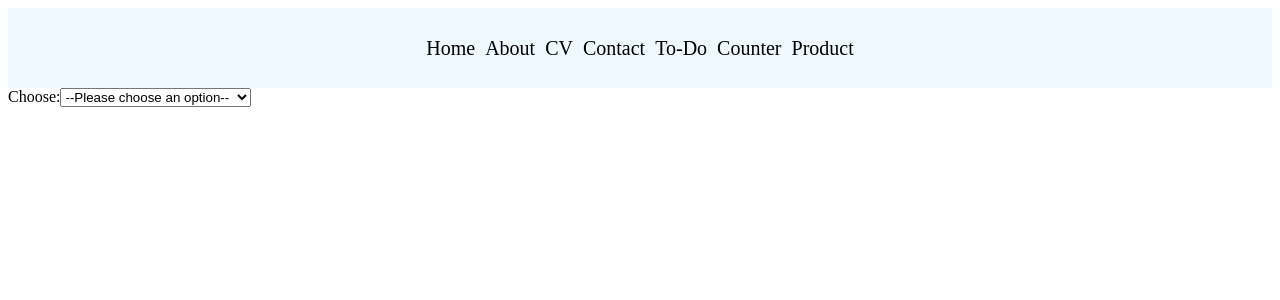
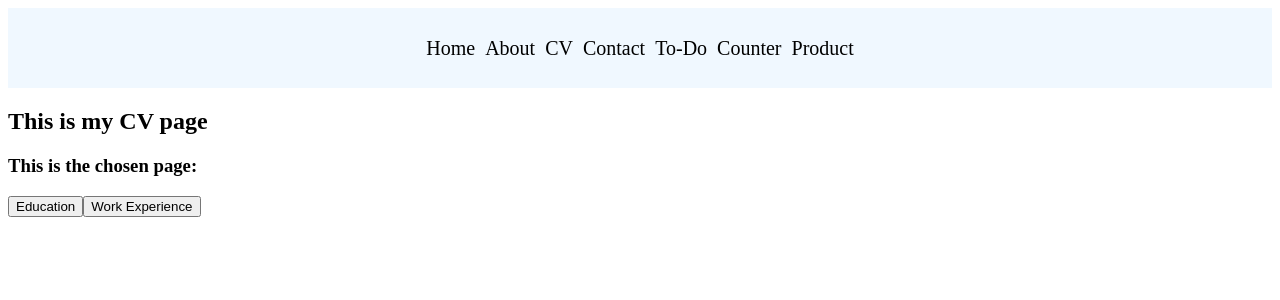
Before and after one commit to faith-ho/my-app, a React (Create React App) app: page /CV in a window 1280 px wide. Shown: the top 300 px of the page. Built offline with nearby package versions, Linux system fonts and the light colour scheme.

Commit message:
added Styled Components and CV Buttons

```diff
--- /dev/null
+++ b/src/Components/CVList.js
@@ -0,0 +1,15 @@
+import React from "react";
+
+export const Education = (
+  <div>
+    <h3>Education Heading</h3>
+    <body>Education Content </body>
+  </div>
+);
+
+export const workExperience = (
+  <div>
+    <h3>Work Experience Heading</h3>
+    <body>Work Experience Content </body>
+  </div>
+);
--- a/src/Components/NavBar.css
+++ b/src/Components/NavBar.css
@@ -1,14 +1,5 @@
-.header {
-    display: flex;
-    justify-content: center;
-    background-color: aliceblue;
-    min-height: 10vh;
-    align-items: center;
-    font-size: 20px;
+.headerlink-title {
+  color: black;
+  text-decoration: none;
+  padding: 0 5px;
 }
-
-.headerlink-title {
-    color: black;
-    text-decoration: none;
-    padding: 0 5px;
-}
--- a/src/Components/NavBar.js
+++ b/src/Components/NavBar.js
@@ -1,32 +1,29 @@
-import { Outlet, Link } from 'react-router-dom';
-import './NavBar.css';
+import { Outlet, Link } from "react-router-dom";
+import "./NavBar.css";
+import { StyledNavBar } from "../Styles/NavBar.styled";
 
 const HeaderLink = ({ link }) => {
   const title = link.charAt(0).toUpperCase() + link.slice(1);
 
   return (
-      <Link
-      to={`/${link}`}
-      className='headerlink-title'
-      >
+    <Link to={`/${link}`} class="headerlink-title">
       {title}
     </Link>
-    )
+  );
 };
 
 const navBar = () => {
-
   return (
-      <div className='headerWide'>
-          <div className='header'>
-            <HeaderLink link='home' />
-            <HeaderLink link='about' />
-            <HeaderLink link='CV' />
-            <HeaderLink link='contact' />
-            <HeaderLink link='to-Do' />
-            <HeaderLink link='counter' />
-            <HeaderLink link='product' />
-      </div>
+    <div className="headerWide">
+      <StyledNavBar>
+        <HeaderLink link="home" />
+        <HeaderLink link="about" />
+        <HeaderLink link="CV" />
+        <HeaderLink link="contact" />
+        <HeaderLink link="to-Do" />
+        <HeaderLink link="counter" />
+        <HeaderLink link="product" />
+      </StyledNavBar>
       <Outlet />
     </div>
   );
--- a/src/Components/TasksList.js
+++ b/src/Components/TasksList.js
@@ -1,17 +1,21 @@
 import React from "react";
-import './TasksList.css';
+import { StyledTasksList } from "../Styles/TasksList.styled";
 
 export default function TasksList({ allTasks, handleDelete }) {
   return (
     <ul>
       {allTasks.map(({ title, description, id }) => (
+        <StyledTasksList>
           <li key={id}>
             <div>
               <h2>{title}</h2>
-            <button class="delete-button" onClick={() => handleDelete(id)}>X</button>
+              <button class="delete-button" onClick={() => handleDelete(id)}>
+                X
+              </button>
             </div>
             {!description ? null : <p>{description}</p>}
           </li>
+        </StyledTasksList>
       ))}
     </ul>
   );
--- a/src/Pages/CV.js
+++ b/src/Pages/CV.js
@@ -1,45 +1,81 @@
-import React from 'react';
-import './CV.css';
+import React, { useState } from "react";
+import "./CV.css";
+import { Education, workExperience } from "../Components/CVList";
+
+export default function CV() {
+  const [pageTitle, setPageTitle] = useState();
+  const [chosenPage, setChosenPage] = useState("");
+
+  const handleClick = (section) => {
+    setPageTitle(section);
+  };
+
+  return (
+    <div>
+      <h2>This is my CV page</h2>
+      <h3>This is the chosen page: {pageTitle}</h3>
+      <button
+        onClick={() => {
+          handleClick("education");
+          setChosenPage(Education);
+        }}
+      >
+        Education
+      </button>
+      <button
+        onClick={() => {
+          handleClick("work experience");
+          setChosenPage(workExperience);
+        }}
+      >
+        Work Experience
+      </button>
+      <div>
+        <body>{chosenPage}</body>
+      </div>
+    </div>
+  );
+}
 
 // const CV = () => {
 
-export class CV extends React.Component {
+// export class CV extends React.Component {
 
-    constructor(props) {
-        super(props);
-        this.state = {
-            value: "all"
-        }
-        this.handleClick = this.handleClick.bind(this);
-        this.handleSubmit = this.handleSubmit.bind(this);
-    };
+//     constructor(props) {
+//         super(props);
+//         this.state = {
+//             value: "all"
+//         }
+//         this.handleClick = this.handleClick.bind(this);
+//         this.handleSubmit = this.handleSubmit.bind(this);
+//     };
 
-    handleClick(event) {
-        this.setState({value: event.target.value})
-        // alert('Your favorite flavor is: ' + this.state.value);
-    };
+//     handleClick(event) {
+//         this.setState({value: event.target.value})
+//         // alert('Your favorite flavor is: ' + this.state.value);
+//     };
 
-    handleSubmit(event) {
-      alert('Your favorite flavor is: ' + this.state.value);
-      event.preventDefault();
-    };
+//     handleSubmit(event) {
+//       alert('Your favorite flavor is: ' + this.state.value);
+//       event.preventDefault();
+//     };
 
-    render() {
-        return (
-            <form onSubmit={this.handleSubmit}>
-            <lable>Choose:</lable>
-            <select value={this.state.value} onClick={this.handleClick} name="cv" id="cv-select">
-                <option value="">--Please choose an option--</option>
-                <option value="education">Education and Qualifications</option>
-                <option value="work-experience">Work Experience</option>
-                <option value="extra-curricular">Extra-Curricular Experience</option>
-                <option value="awards">Awards and Scholarships</option>
-                <option value="languages">Languages</option>
-            </select>
-            </form>
-        )
-    }
-}
+//     render() {
+//         return (
+//             <form onSubmit={this.handleSubmit}>
+//             <lable>Choose:</lable>
+//             <select value={this.state.value} onClick={this.handleClick} name="cv" id="cv-select">
+//                 <option value="">--Please choose an option--</option>
+//                 <option value="education">Education and Qualifications</option>
+//                 <option value="work-experience">Work Experience</option>
+//                 <option value="extra-curricular">Extra-Curricular Experience</option>
+//                 <option value="awards">Awards and Scholarships</option>
+//                 <option value="languages">Languages</option>
+//             </select>
+//             </form>
+//         )
+//     }
+// }
 
 //     return (
 //         <div>
@@ -80,7 +116,6 @@ export class CV extends React.Component {
 //             <hr class="horizontal-break"></hr>
 //             <h3 class="section-title">Languages</h3>
 
-
 //         </div>
 //     )
 // }
--- /dev/null
+++ b/src/Styles/NavBar.styled.js
@@ -0,0 +1,10 @@
+import styled from "styled-components";
+
+export const StyledNavBar = styled.div`
+  display: flex;
+  justify-content: center;
+  background-color: aliceblue;
+  min-height: 10vh;
+  align-items: center;
+  font-size: 20px;
+`;
--- /dev/null
+++ b/src/Styles/TasksList.styled.js
@@ -0,0 +1,11 @@
+import styled from "styled-components";
+
+export const StyledTasksList = styled.div`
+  display: flex;
+  align-items: center;
+  background-color: #fff;
+  border-radius: 15px;
+  box-shadow: 0 0 10px rgba(0, 0, 0, 0.15);
+  margin: 40px 0;
+  padding: 60px;
+`;
```
Also changed, not shown: src/App.js (+7 -10 lines), src/Pages/Counter.js (+5 -6 lines), src/Pages/ProductList.js (+9 -13 lines), src/Components/TasksList.css (deleted). Lines whose indentation alone changed are shown as unchanged.
